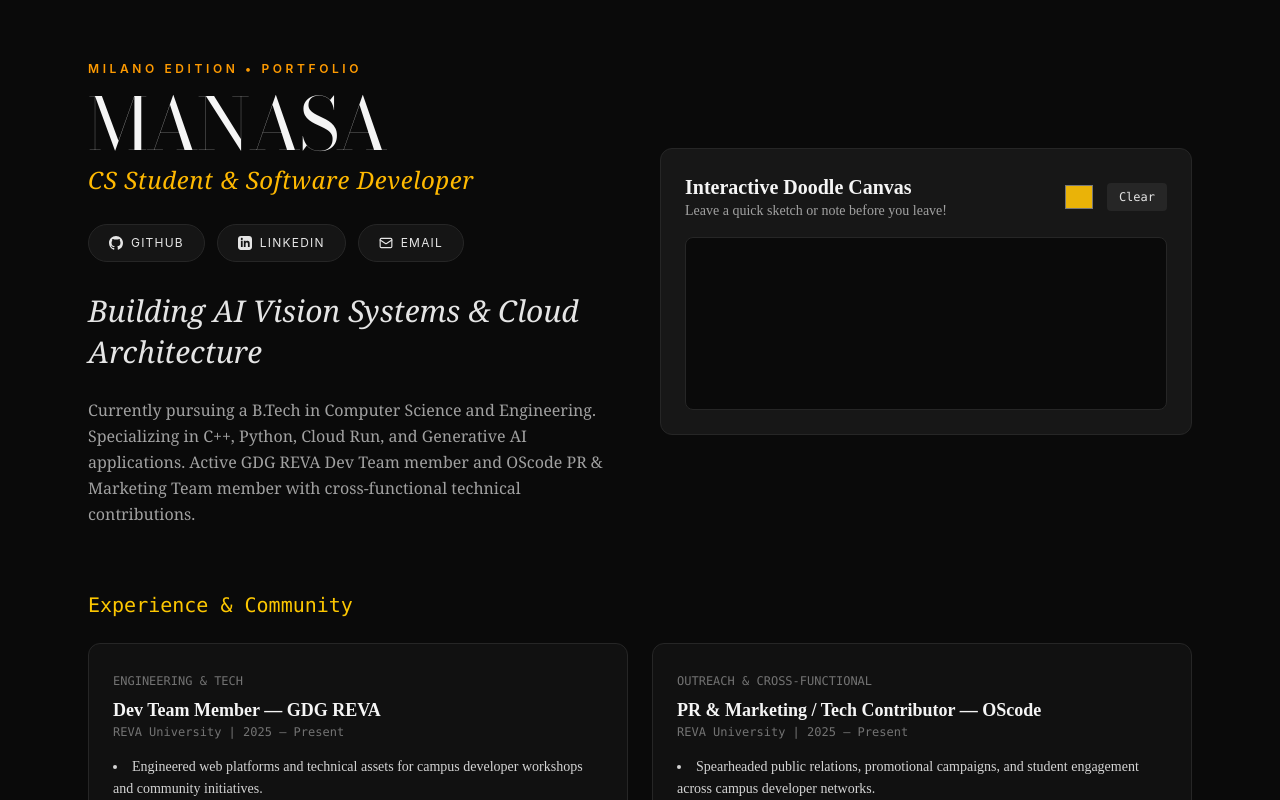
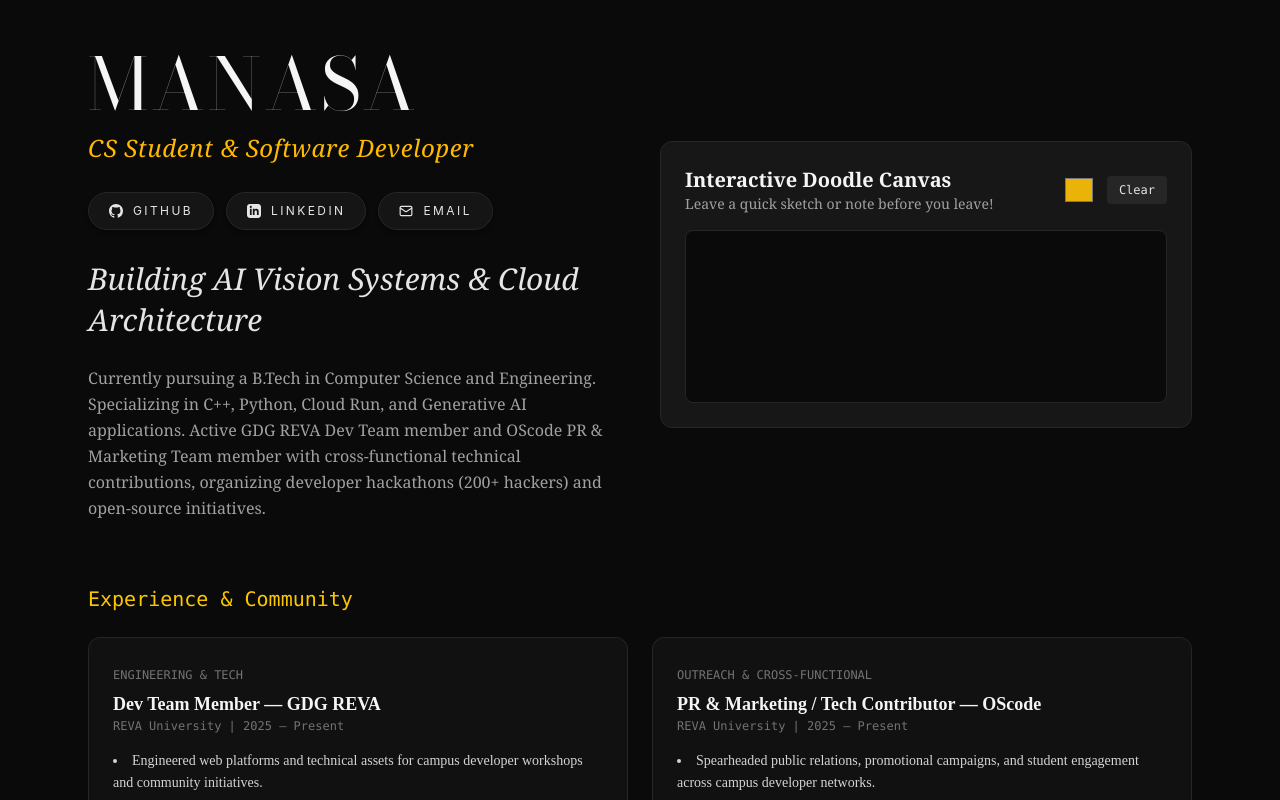
Before and after one commit to manasaravasab-cloud/portfolio, a React (Vite) app: page / in a window 1280 px wide. Shown: the top 800 px of the page. Built offline with nearby package versions, Linux system fonts and the light colour scheme; the HTML template or start-up script is replaced by a standard one; a web font is replaced by a local one.

Commit message:
style: apply pure Italian serif editorial styling with Bodoni & Playfair Display

```diff
--- a/index.html
+++ b/index.html
@@ -5,7 +5,7 @@
     <meta name="viewport" content="width=device-width, initial-scale=1.0" />
     <title>MANASA | CS Student &amp; Developer</title>
 
-    <!-- Italian Fashion / Editorial Typography -->
+    <!-- Italian Editorial / High-Fashion Serif Typography -->
     <link rel="preconnect" href="https://fonts.googleapis.com">
     <link rel="preconnect" href="https://fonts.gstatic.com" crossorigin>
     <link href="https://fonts.googleapis.com/css2?family=Bodoni+Moda:ital,opsz,wght@0,6..96,400..900;1,6..96,400..900&family=Playfair+Display:ital,wght@0,400..900;1,400..900&display=swap" rel="stylesheet">
--- a/src/components/Hero.jsx
+++ b/src/components/Hero.jsx
@@ -4,33 +4,31 @@ import DoodleWidget from './DoodleWidget';
 
 export default function Hero() {
   return (
-    <section className="grid grid-cols-1 lg:grid-cols-12 gap-10 items-center mb-16 pt-6">
-      {/* Left Column: Italian Editorial Typography */}
+    <section className="grid grid-cols-1 lg:grid-cols-12 gap-10 items-center mb-16 pt-4 font-serif">
+      {/* Left Column: Name, Role, Contacts & Bio */}
       <div className="lg:col-span-6 flex flex-col gap-6">
 
-        {/* Name & Subtitle */}
+        {/* Name & Highlighted Subtitle */}
         <div>
-          <span className="text-xs tracking-[0.3em] text-amber-500 uppercase font-sans font-semibold">
-            Milano Edition &bull; Portfolio
-          </span>
           <h1
-            className="text-6xl md:text-7xl font-normal tracking-tight text-neutral-100 uppercase mt-2"
+            className="text-6xl md:text-7xl font-normal tracking-wider text-neutral-100 uppercase leading-none"
             style={{ fontFamily: "'Bodoni Moda', 'Playfair Display', serif" }}
           >
             MANASA
           </h1>
-          <p className="text-xl md:text-2xl italic font-serif text-amber-400 mt-1 tracking-wide">
+          <p className="text-xl md:text-2xl italic text-amber-400 mt-3 tracking-wide">
             CS Student &amp; Software Developer
           </p>
         </div>
 
-        {/* Contact Buttons */}
+        {/* Elegant Italian Style Social Buttons */}
         <div className="flex flex-wrap gap-3 my-1">
+          {/* GitHub Button */}
           <a
             href="https://github.com/manasaravasab-cloud"
             target="_blank"
             rel="noreferrer"
-            className="group inline-flex items-center gap-2 px-5 py-2.5 rounded-full bg-neutral-900/90 text-xs tracking-widest uppercase font-sans text-neutral-200 border border-neutral-800 hover:border-amber-400 hover:text-amber-400 transition-all duration-300"
+            className="group inline-flex items-center gap-2.5 px-5 py-2.5 rounded-full bg-neutral-900/90 text-xs tracking-[0.2em] uppercase font-sans text-neutral-200 border border-neutral-800 hover:border-amber-400 hover:text-amber-400 transition-all duration-300 shadow-md"
           >
             <svg className="w-3.5 h-3.5 fill-current" viewBox="0 0 24 24">
               <path d="M12 0C5.37 0 0 5.37 0 12c0 5.31 3.435 9.795 8.205 11.385.6.105.825-.255.825-.57 0-.285-.015-1.23-.015-2.235-3.015.555-3.795-.735-4.035-1.41-.135-.345-.72-1.41-1.23-1.695-.42-.225-1.02-.78-.015-.795.945-.015 1.62.87 1.845 1.23 1.08 1.815 2.805 1.305 3.495.99.105-.78.42-1.305.765-1.605-2.67-.3-5.46-1.335-5.46-5.925 0-1.305.465-2.385 1.23-3.225-.12-.3-.54-1.53.12-3.18 0 0 1.005-.315 3.3 1.23.96-.27 1.98-.405 3-.405s2.04.135 3 .405c2.295-1.56 3.3-1.23 3.3-1.23.66 1.65.24 2.88.12 3.18.765.84 1.23 1.905 1.23 3.225 0 4.605-2.805 5.625-5.475 5.925.435.375.81 1.095.81 2.22 0 1.605-.015 2.895-.015 3.3 0 .315.225.69.825.57A12.02 12.02 0 0024 12c0-6.63-5.37-12-12-12z"/>
@@ -38,11 +36,12 @@ export default function Hero() {
             <span>GitHub</span>
           </a>
 
+          {/* LinkedIn Button */}
           <a
             href="https://www.linkedin.com/in/Manasa%20R%20T"
             target="_blank"
             rel="noreferrer"
-            className="group inline-flex items-center gap-2 px-5 py-2.5 rounded-full bg-neutral-900/90 text-xs tracking-widest uppercase font-sans text-neutral-200 border border-neutral-800 hover:border-amber-400 hover:text-amber-400 transition-all duration-300"
+            className="group inline-flex items-center gap-2.5 px-5 py-2.5 rounded-full bg-neutral-900/90 text-xs tracking-[0.2em] uppercase font-sans text-neutral-200 border border-neutral-800 hover:border-amber-400 hover:text-amber-400 transition-all duration-300 shadow-md"
           >
             <svg className="w-3.5 h-3.5 fill-current" viewBox="0 0 24 24">
               <path d="M19 0h-14c-2.761 0-5 2.239-5 5v14c0 2.761 2.239 5 5 5h14c2.762 0 5-2.239 5-5v-14c0-2.761-2.238-5-5-5zm-11 19h-3v-11h3v11zm-1.5-12.268c-.966 0-1.75-.79-1.75-1.764s.784-1.764 1.75-1.764 1.75.79 1.75 1.764-.783 1.764-1.75 1.764zm13.5 12.268h-3v-5.604c0-3.368-4-3.113-4 0v5.604h-3v-11h3v1.765c1.396-2.586 7-2.777 7 2.476v6.759z"/>
@@ -50,27 +49,28 @@ export default function Hero() {
             <span>LinkedIn</span>
           </a>
 
+          {/* Email Button */}
           <a
             href="mailto:manasaravasab@gmail.com"
-            className="group inline-flex items-center gap-2 px-5 py-2.5 rounded-full bg-neutral-900/90 text-xs tracking-widest uppercase font-sans text-neutral-200 border border-neutral-800 hover:border-amber-400 hover:text-amber-400 transition-all duration-300"
+            className="group inline-flex items-center gap-2.5 px-5 py-2.5 rounded-full bg-neutral-900/90 text-xs tracking-[0.2em] uppercase font-sans text-neutral-200 border border-neutral-800 hover:border-amber-400 hover:text-amber-400 transition-all duration-300 shadow-md"
           >
             <Mail size={14} />
             <span>Email</span>
           </a>
         </div>
 
-        {/* Secondary Heading */}
-        <h2 className="text-2xl md:text-3xl font-serif italic text-neutral-200 leading-snug font-normal">
+        {/* Secondary Heading (Italic Editorial Style) */}
+        <h2 className="text-2xl md:text-3xl italic text-neutral-200 leading-snug font-normal">
           Building AI Vision Systems &amp; Cloud Architecture
         </h2>
 
-        {/* Bio Paragraph */}
-        <p className="text-neutral-400 text-base leading-relaxed font-serif">
-          Currently pursuing a B.Tech in Computer Science and Engineering. Specializing in C++, Python, Cloud Run, and Generative AI applications. Active GDG REVA Dev Team member and OScode PR &amp; Marketing Team member with cross-functional technical contributions.
+        {/* Detailed Bio */}
+        <p className="text-neutral-400 text-base leading-relaxed">
+          Currently pursuing a B.Tech in Computer Science and Engineering. Specializing in C++, Python, Cloud Run, and Generative AI applications. Active GDG REVA Dev Team member and OScode PR &amp; Marketing Team member with cross-functional technical contributions, organizing developer hackathons (200+ hackers) and open-source initiatives.
         </p>
       </div>
 
-      {/* Right Column: Doodle Canvas */}
+      {/* Right Column: Larger Interactive Doodle Canvas */}
       <div className="lg:col-span-6 w-full min-h-[380px] flex justify-center items-center">
         <DoodleWidget />
       </div>
```
